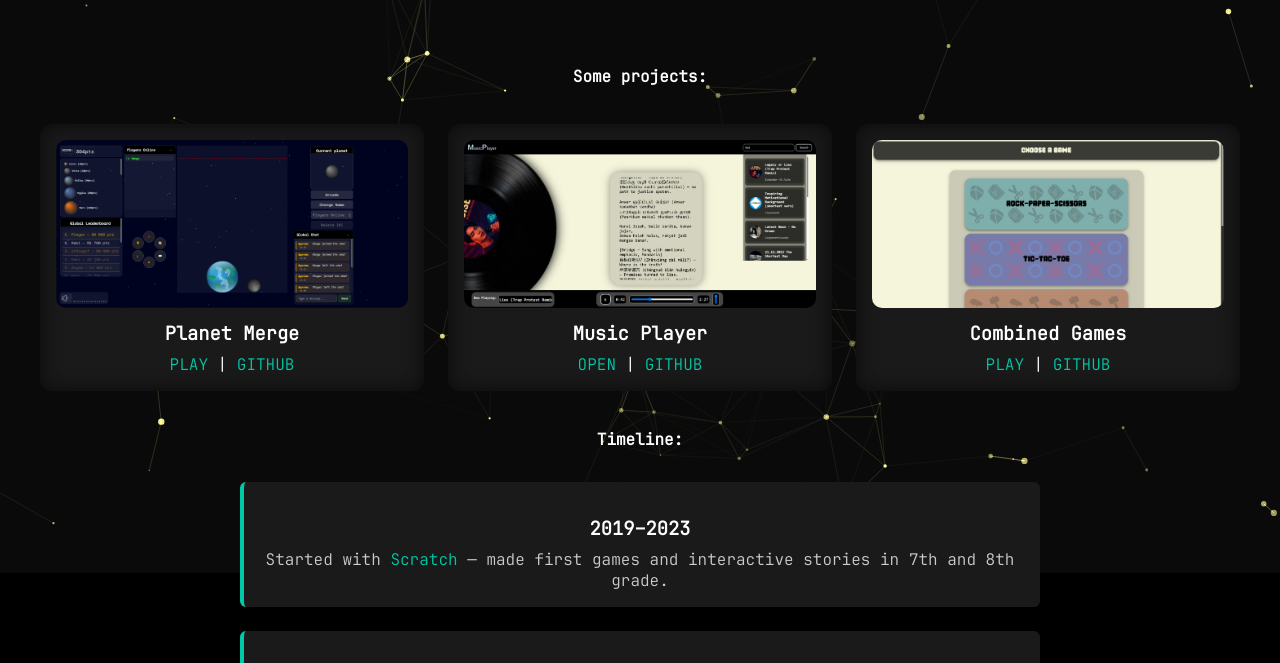
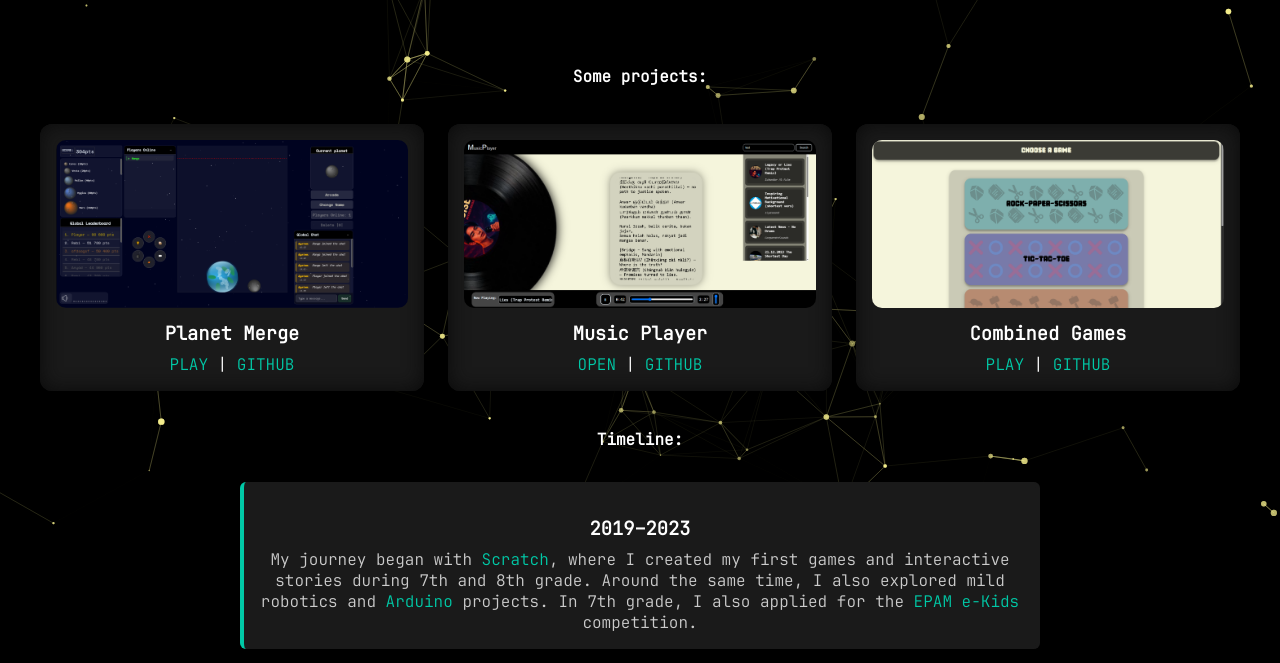
Before and after one commit to MolnarHangaBorbala/Portfolio, a plain HTML site: page index.html in a window 1280 px wide. Shown: the part 227-890 px from the top of the page. Drawn offline with Linux system fonts and the light colour scheme.

Commit message:
Add files via upload

```diff
--- a/css/indexstyle.css
+++ b/css/indexstyle.css
@@ -327,6 +327,7 @@ footer {
     width: 100%;
     height: 100%;
     display: block;
+    background: transparent;
 }
 
 .particle-overlay {
--- a/index.html
+++ b/index.html
@@ -5,20 +5,14 @@
     <meta charset="UTF-8">
     <meta name="viewport" content="width=device-width, initial-scale=1.0">
     <link rel="shortcut icon" href="img/favicon.png" type="image/x-icon">
+    <link rel="stylesheet" href="css/fadeoverlaystyle.css">
     <link rel="stylesheet" href="css/indexstyle.css">
-    <link rel="stylesheet" href="css/fadeoverlaystyle.css">
     <title>Home</title>
 </head>
 
 <body>
-    <div id="context-menu" class="context-menu">
-        <div onclick="home()">🏠 Home</div>
-        <div onclick="random()">🎲 Random Project</div>
-        <div onclick="toggleTheme()">🌓 Toggle Theme</div>
-        <div onclick="alert('Made by _zendev 💻')">💬 About</div>
-    </div>
+    <div id="fadeOverlay" class="fade-in-start"></div>
 
-    <div id="fadeOverlay" class="fade-in-start"></div>
     <div id="particle-wrap" aria-hidden="true">
         <canvas id="particle-canvas"></canvas>
     </div>
@@ -76,8 +70,12 @@
     <section class="timeline">
         <div class="timeline-event">
             <h3>2019–2023</h3>
-            <p>Started with <a href="html/scratch-projects.html" target="_blank">Scratch</a> — made first games and
-                interactive stories in 7th and 8th grade.</p>
+            <p>My journey began with <a href="html/scratch-projects.html" target="_blank">Scratch</a>, where I created
+                my first games and interactive stories during 7th and 8th grade. Around the same time, I also explored
+                mild robotics and <a href="https://store.arduino.cc/">Arduino</a> projects. In 7th grade, I also applied
+                for the
+                <a href="https://careers.epam.hu/education/ekids">EPAM e-Kids</a> competition.
+            </p>
         </div>
         <div class="timeline-event">
             <h3>2023–2024</h3>
@@ -91,7 +89,13 @@
         </div>
         <div class="timeline-event">
             <h3>2025–Present</h3>
-            <p>Learning C# and advanced JS — building more complex web games and a portfolio.</p>
+            <p>Currently learning C# and advanced JavaScript to develop more complex web games and expand my portfolio.
+            </p>
+        </div>
+        <div class="timeline-event">
+            <h3>Present–Future</h3>
+            <p>I’ve also started creating my own AI chatbot, which I plan to eventually integrate into a physical
+                robot.</p>
         </div>
     </section>
 
@@ -100,10 +104,18 @@
                 href="https://im-zendev.itch.io" target="_blank">Itch.io</a></p>
     </footer>
 
-    <script src="js/indexscr.js"></script>
+    <div id="context-menu" class="context-menu">
+        <div onclick="home()">🏠 Home</div>
+        <div onclick="random()">🎲 Random Project</div>
+        <div onclick="toggleTheme()">🌓 Toggle Theme</div>
+        <div onclick="alert('Built by ZenDev 💻 — turning ideas into pixels with HTML, CSS, and JavaScript.');">💬 About
+        </div>
+    </div>
+
     <script src="js/fadeoverlayscr.js"></script>
     <script src="js/indscr.js"></script>
     <script src="js/radialmenuscr.js"></script>
+    <script src="js/indexscr.js"></script>
 </body>
 
 </html>
--- a/js/indexscr.js
+++ b/js/indexscr.js
@@ -25,24 +25,30 @@ function random() {
     }
 }
 
-// Particle Background
-(() => {
+window.addEventListener('DOMContentLoaded', () => {
     const canvas = document.getElementById('particle-canvas');
-    if (!canvas) return;
+    if (!canvas) {
+        console.error('Canvas element not found');
+        return;
+    }
 
-    const ctx = canvas.getContext('2d', { alpha: true });
+    const ctx = canvas.getContext('2d');
+    if (!ctx) {
+        console.error('Could not get canvas context');
+        return;
+    }
 
     const config = {
-        baseColor: [255, 248, 146], // RGB for accent [0, 201, 167] (cyan-like). Use e.g. [255,255,255] for white
-        backgroundAlpha: 1,         // trail / glow alpha effect
-        particleMin: 40,            // min particles on very small screens
-        particleMax: 120,           // max on large screens
-        maxSize: 3.2,               // max particle radius
-        minSize: 0.6,               // min particle radius
-        speed: 0.45,                // base speed multiplier
-        connectionDistance: 120,    // distance to draw faint lines between particles
-        mouseRepelRadius: 50,       // radius of mouse repulsion
-        reduceOnMobile: true,       // lower particle count on mobile
+        baseColor: [255, 248, 146],
+        backgroundAlpha: 0.5,
+        particleMin: 40,
+        particleMax: 120,
+        maxSize: 3.2,
+        minSize: 0.6,
+        speed: 0.45,
+        connectionDistance: 120,
+        mouseRepelRadius: 50,
+        reduceOnMobile: true,
     };
 
     let particles = [];
@@ -50,7 +56,6 @@ function random() {
     let mouse = { x: -9999, y: -9999, down: false };
 
     const rand = (min, max) => Math.random() * (max - min) + min;
-    const dist = (a, b) => Math.hypot(a.x - b.x, a.y - b.y);
 
     function resize() {
         w = canvas.clientWidth || window.innerWidth;
@@ -117,8 +122,7 @@ function random() {
     }
 
     function draw() {
-        ctx.clearRect(0, 0, w, h);
-        ctx.fillStyle = `rgba(10,10,10,${config.backgroundAlpha})`;
+        ctx.fillStyle = `rgba(0, 0, 0, ${config.backgroundAlpha})`;
         ctx.fillRect(0, 0, w, h);
 
         for (let i = 0; i < particles.length; i++) {
@@ -142,10 +146,8 @@ function random() {
             ctx.beginPath();
             const glow = Math.min(0.9, p.alpha);
             ctx.fillStyle = `rgba(${config.baseColor.join(',')}, ${glow})`;
-            ctx.globalCompositeOperation = 'lighter';
             ctx.arc(p.x, p.y, p.r, 0, Math.PI * 2);
             ctx.fill();
-            ctx.globalCompositeOperation = 'source-over';
         }
     }
 
@@ -168,6 +170,7 @@ function random() {
         mouse.x = e.clientX;
         mouse.y = e.clientY;
     });
+
     window.addEventListener('mouseleave', () => {
         mouse.x = -9999;
         mouse.y = -9999;
@@ -191,4 +194,4 @@ function random() {
         setCount: (n) => { initParticles(n); },
         destroy: () => { cancelAnimationFrame(rafId); particles = []; ctx.clearRect(0, 0, w, h); }
     };
-})();
+});
```
Also changed, not shown: html/games.html (+1 -0 lines).
